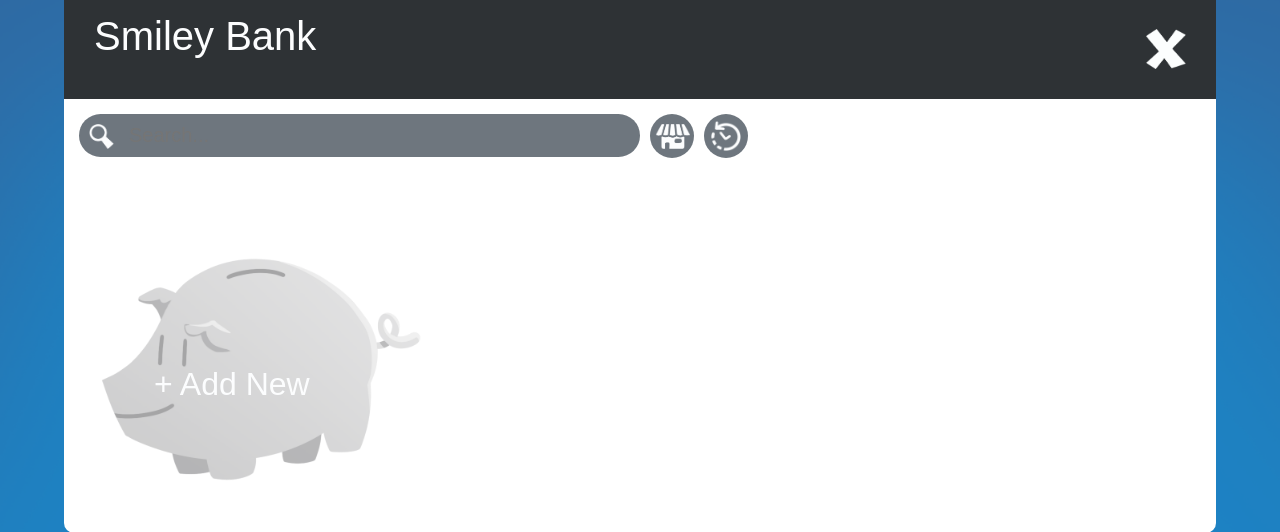
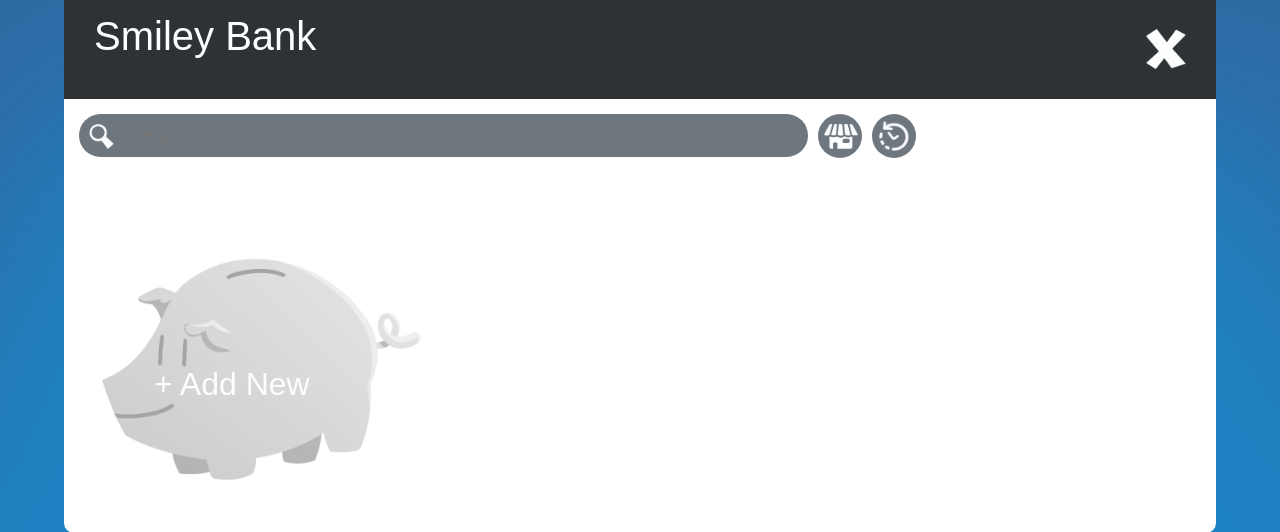
Before and after one commit to braydenminifie/smiley_bank, a Flask app: page / in a window 1280 px wide. Shown: the part 41-573 px from the top of the page. Run offline with Flask 3, Linux system fonts and the light colour scheme; some web fonts are replaced.

Commit message:
Increased width of search bar

```diff
--- a/app/static/css/styles.css
+++ b/app/static/css/styles.css
@@ -31,7 +31,7 @@ header {
 }
 
 .search_bar {
-    width: 50%;
+    width: 65%;
 }
 
 
```
